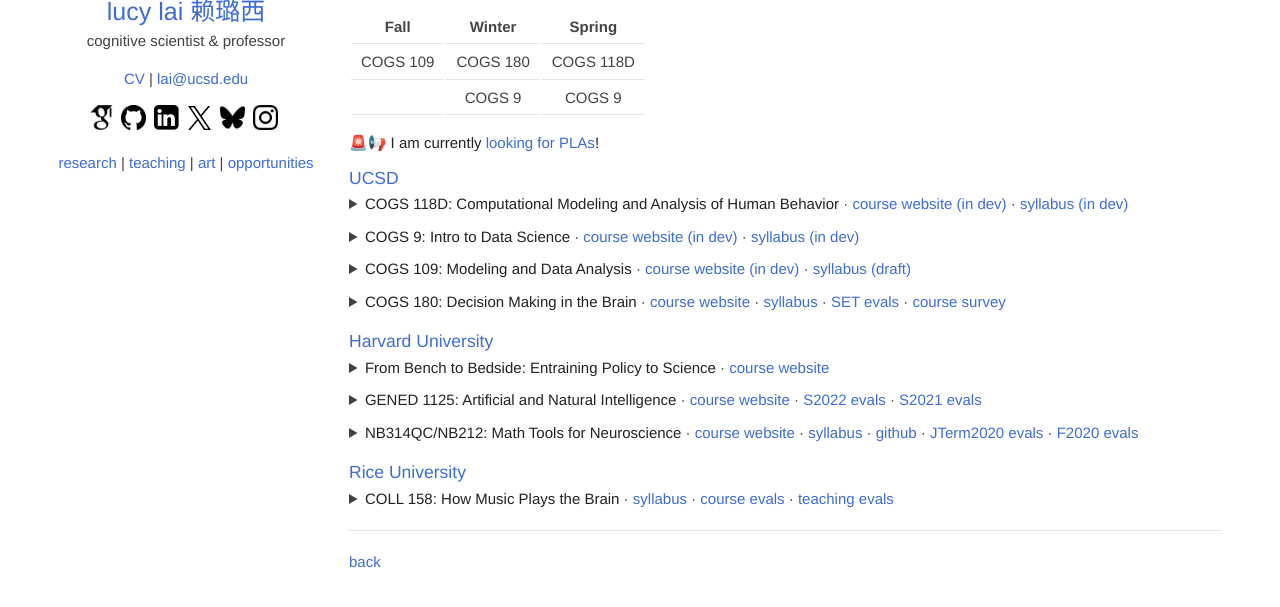
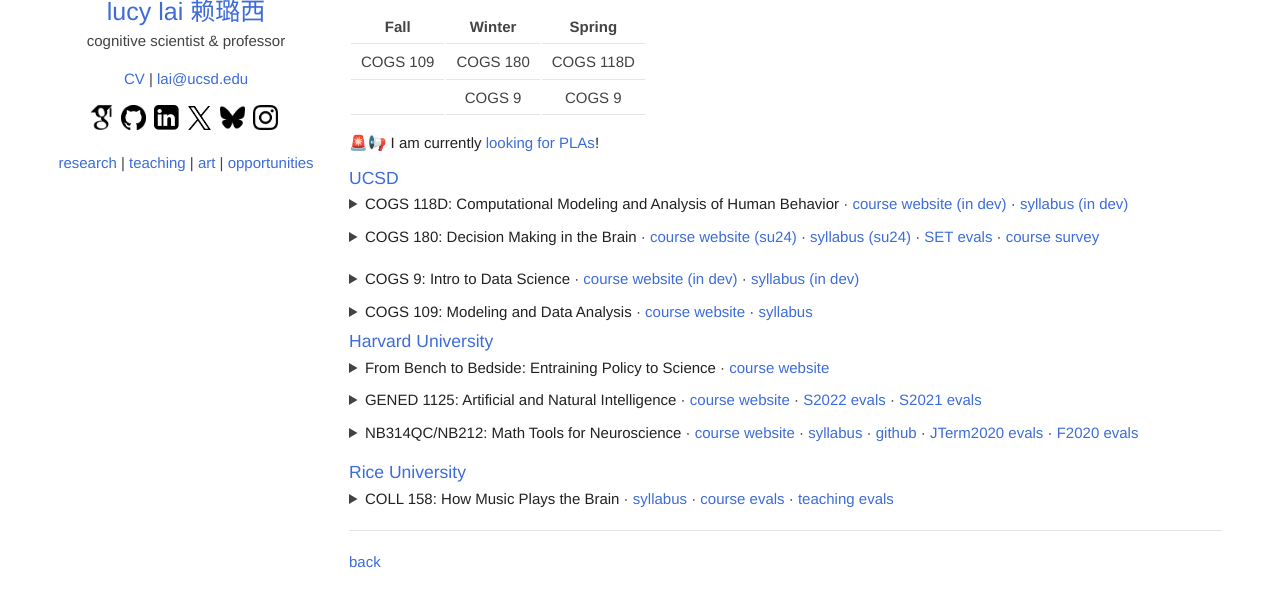
Before and after one commit to lucylai96/lucylai96.github.io, a Jekyll site: the page built from teaching.md, in a window 1280 px wide, cut to the strip 255-862 px from the top of the page. Built offline with Jekyll 4.4.1, drawn with Linux system fonts in a browser that asks for light colours; our own code applies the rules of GitHub Pages for plain Markdown files; some of the changed lines change nothing that is shown.

Commit message:
Update teaching.md

```diff
--- a/teaching.md
+++ b/teaching.md
@@ -30,6 +30,18 @@ Teaching is one of my greatest joys :-) Below are courses that I've developed an
 <p><strong>Prerequisites:</strong> Programming: <a href="#">BILD 62 or COGS 18 or CSE 11 or CSE 8B</a> and Linear algebra: <a href="#">MATH 18 or MATH 31AH</a> and Probability & statistics: <a href="#">ECE 109 or ECON 120A or MAE 108 or MATH 180A or MATH 183 or MATH 186</a> and Data science & ML: <a href="#">COGS 108 or COGS 109 or COGS 118A or COGS 118B or COGS 188 or CSE 150A or CSE 151A or CSE 158 or CSE 158R or DSC 148 or ECE 174 or ECE 175A</a> or permission of instructor. <strong>NOTE:</strong> These are different than the old prereqs! I am in the process of updating the official course description and reqs, so please ensure that you have these core skills before enrolling.</p>
 </details>
 
+<details style="margin-bottom: 20px;">
+<summary><strong>COGS 180: Decision Making in the Brain</strong> ·
+<a href="https://cogs180.github.io/su24/" target="_blank">course website (su24)</a> ·
+<a href="https://docs.google.com/document/d/1YbU2V1225l-x12fQKUVlMM4-4mK96GNLAb7WUcLVrbA/edit?tab=t.0" target="_blank">syllabus (su24)</a> ·
+<a href="./files/cogs180_set.pdf" target="_blank">SET evals</a> ·
+<a href="./files/cogs180_survey.pdf" target="_blank">course survey</a> </summary>
+
+<p>This interdisciplinary course aims to unravel the complexities behind human decision making by integrating insights from psychology, economics, neuroscience, psychiatry, design, and machine learning. We will explore everything from the cognitive biases and heuristics that shape our everyday decisions, to how decision making is impaired in various psychiatric disorders. We will also discuss why it's so hard to make rational decisions, and how we can use AI to improve our decision making.</p>
+
+<p><strong>Prerequisites:</strong> <a href="#">COGS 14A</a> and <a href="#">BILD 12 or COGS 17</a> and <a href="#">COGS 18</a> or permission of instructor.</p>
+</details>
+
 <details style="margin-bottom: 10px;">
 <summary><strong>COGS 9: Intro to Data Science</strong> ·
 <a href=" " target="_blank">course website (in dev)</a> ·
@@ -44,26 +56,14 @@ Teaching is one of my greatest joys :-) Below are courses that I've developed an
 
 <details style="margin-bottom: 10px;">
 <summary><strong>COGS 109: Modeling and Data Analysis</strong> ·
-<a href="https://cogs109.github.io/fa25/" target="_blank">course website (in dev)</a> ·
-<a href="https://docs.google.com/document/d/1SdpRRqtwHRpUCxthoSMRfS8kZEPTlqgsQaZ8pjTMwKE/edit?usp=sharing" target="_blank">syllabus (draft)</a></summary>
+<a href="https://cogs109.github.io/fa25/" target="_blank">course website</a> ·
+<a href="https://docs.google.com/document/d/1SdpRRqtwHRpUCxthoSMRfS8kZEPTlqgsQaZ8pjTMwKE/edit?usp=sharing" target="_blank">syllabus</a></summary>
 
 <p> Understanding data is key to understanding the world around us. This course introduces core concepts in analyzing and interpreting data, including prediction, inference, model complexity, and data dimensionality. You will learn about data analysis techniques such as regression, clustering, and principal component analysis, and apply them to real-world datasets. We will focus on examples relevant to cognitive science, but the skills you gain will be broadly applicable across various domains.
 <br><br>
 <strong>This could be a good course for you</strong> if you want to strengthen your ability to think critically about data, apply statistical tools to real-world problems, and communicate insights from data clearly. </p>
 
 <p><strong>Prerequisites:</strong> <a href="#">COGS 14B</a> and <a href="#">MATH 18 or 31AH</a> and <a href="#"> COGS18 or CSE 7 or CSE 8A or CSE 11</a> or permission of instructor.</p>
-</details>
-
-<details style="margin-bottom: 20px;">
-<summary><strong>COGS 180: Decision Making in the Brain</strong> ·
-<a href="https://cogs180.github.io/su24/" target="_blank">course website</a> ·
-<a href="https://docs.google.com/document/d/1YbU2V1225l-x12fQKUVlMM4-4mK96GNLAb7WUcLVrbA/edit?tab=t.0" target="_blank">syllabus</a> ·
-<a href="./files/cogs180_set.pdf" target="_blank">SET evals</a> ·
-<a href="./files/cogs180_survey.pdf" target="_blank">course survey</a> </summary>
-
-<p>This interdisciplinary course aims to unravel the complexities behind human decision making by integrating insights from psychology, economics, neuroscience, psychiatry, design, and machine learning. We will explore everything from the cognitive biases and heuristics that shape our everyday decisions, to how decision making is impaired in various psychiatric disorders. We will also discuss why it's so hard to make rational decisions, and how we can use AI to improve our decision making.</p>
-
-<p><strong>Prerequisites:</strong> <a href="#">COGS 14A</a> and <a href="#">BILD 12 or COGS 17</a> and <a href="#">COGS 18</a> or permission of instructor.</p>
 </details>
 
 ### Harvard University
```
